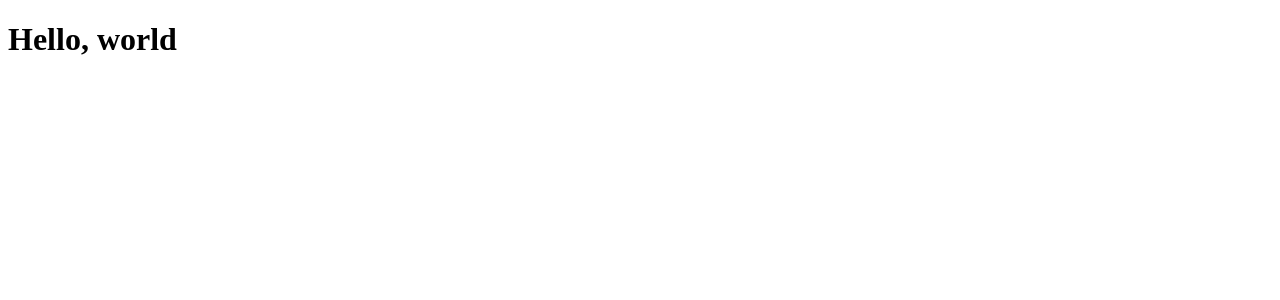
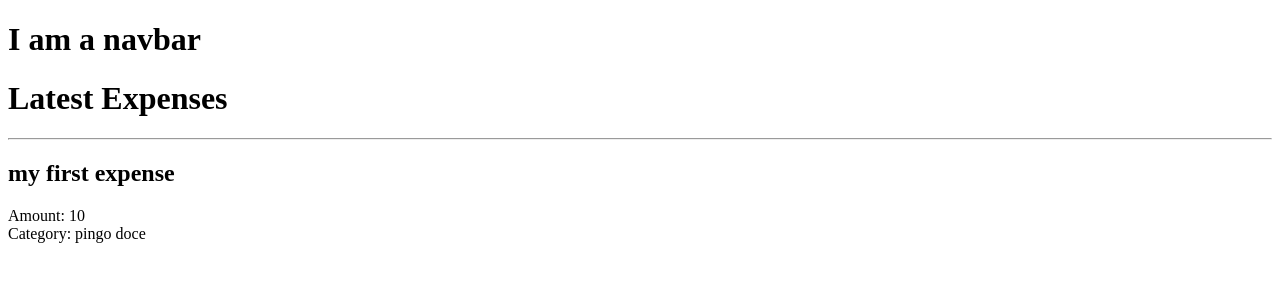
Before and after one commit to anansilva/billy-angular, an Angular app: page / in a window 1280 px wide. Shown: the top 300 px of the page. Built offline with nearby package versions, Linux system fonts and the light colour scheme.

Commit message:
Add component expenses-list and child component expense-thumbnail

```diff
--- a/src/app/app.component.ts
+++ b/src/app/app.component.ts
@@ -2,7 +2,10 @@ import { Component } from '@angular/core';
 
 @Component({
   selector: 'app-root',
-  template: `<nav-bar></nav-bar>`
+  template: `
+    <nav-bar></nav-bar>
+    <expenses-list></expenses-list>
+  `
 })
 export class AppComponent {
   title = 'billy-angular';
--- a/src/app/app.module.ts
+++ b/src/app/app.module.ts
@@ -5,11 +5,15 @@ import { AppRoutingModule } from './app-routing.module';
 import { AppComponent } from './app.component';
 
 import { NavBarComponent } from './nav/nav-bar.component';
+import { ExpensesListComponent } from './expenses/expenses-list.component';
+import { ExpenseThumbnailComponent } from './expenses/expense-thumbnail.component';
 
 @NgModule({
   declarations: [
     AppComponent,
-    NavBarComponent
+    NavBarComponent,
+    ExpensesListComponent,
+    ExpenseThumbnailComponent,
   ],
   imports: [
     BrowserModule,
--- /dev/null
+++ b/src/app/expenses/expense-thumbnail.component.ts
@@ -0,0 +1,15 @@
+import { Component, Input } from '@angular/core';
+
+@Component({
+  selector: 'expense-thumbnail',
+  template: `
+  <div>
+    <h2>{{expense.description}}</h2>
+    <div>Amount: {{expense.amount}}</div>
+    <div>Category: {{expense.category}}</div>
+  <div>
+  `
+})
+export class ExpenseThumbnailComponent {
+  @Input() expense:any
+}
--- /dev/null
+++ b/src/app/expenses/expenses-list.component.ts
@@ -0,0 +1,20 @@
+import { Component } from '@angular/core';
+
+@Component({
+  selector: 'expenses-list',
+  template: `
+    <div>
+      <h1>Latest Expenses</h1>
+      <hr/>
+    </div>
+    <expense-thumbnail [expense]="expense1"></expense-thumbnail>
+  `
+})
+export class ExpensesListComponent {
+  expense1 = {
+    id: 1,
+    amount: 10,
+    description: 'my first expense',
+    category: 'pingo doce'
+  }
+}
--- a/src/app/nav/nav-bar.component.html
+++ b/src/app/nav/nav-bar.component.html
@@ -1 +1 @@
-<h1>Hello, world</h1>
+<h1>I am a navbar</h1>
```
